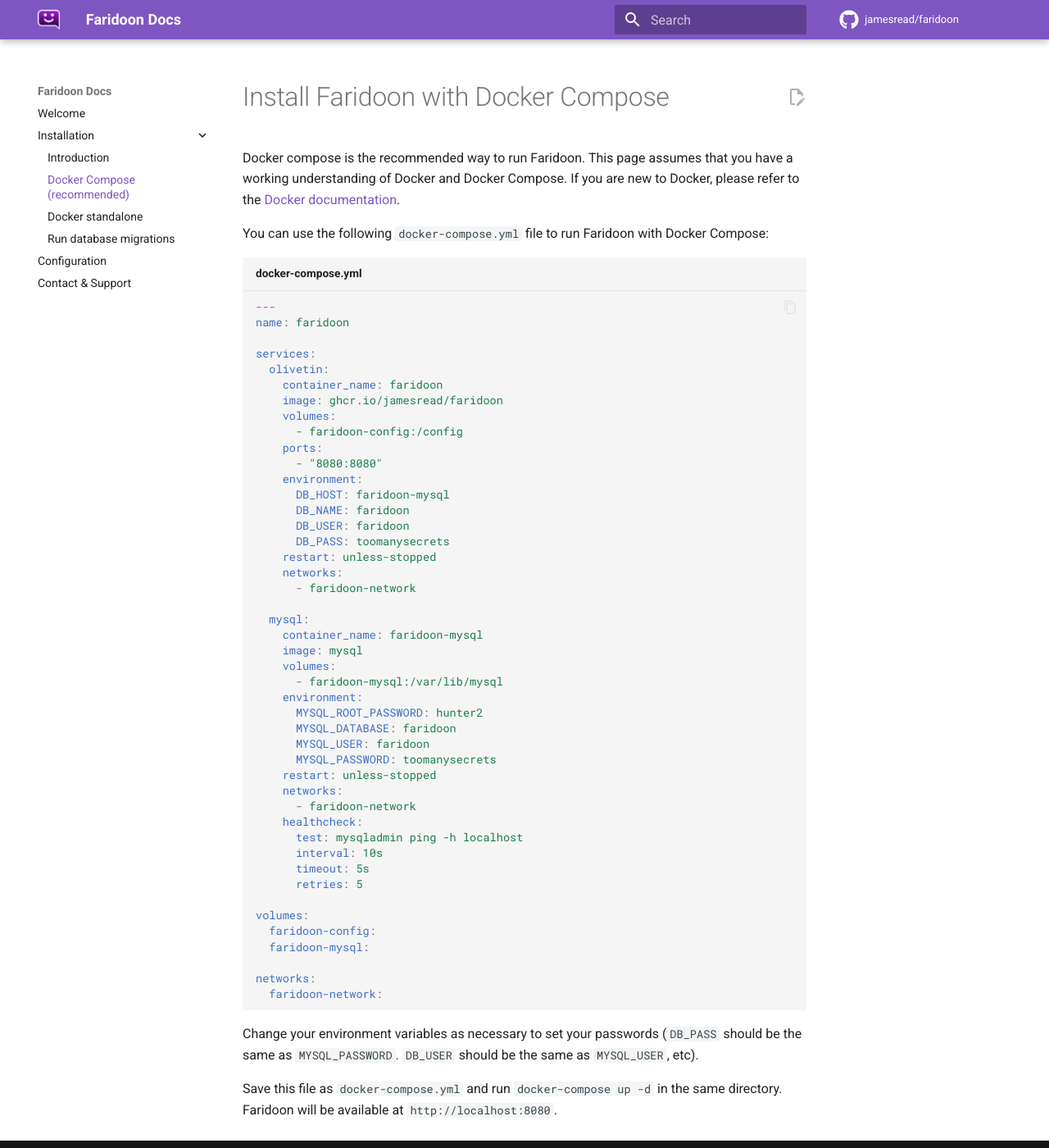
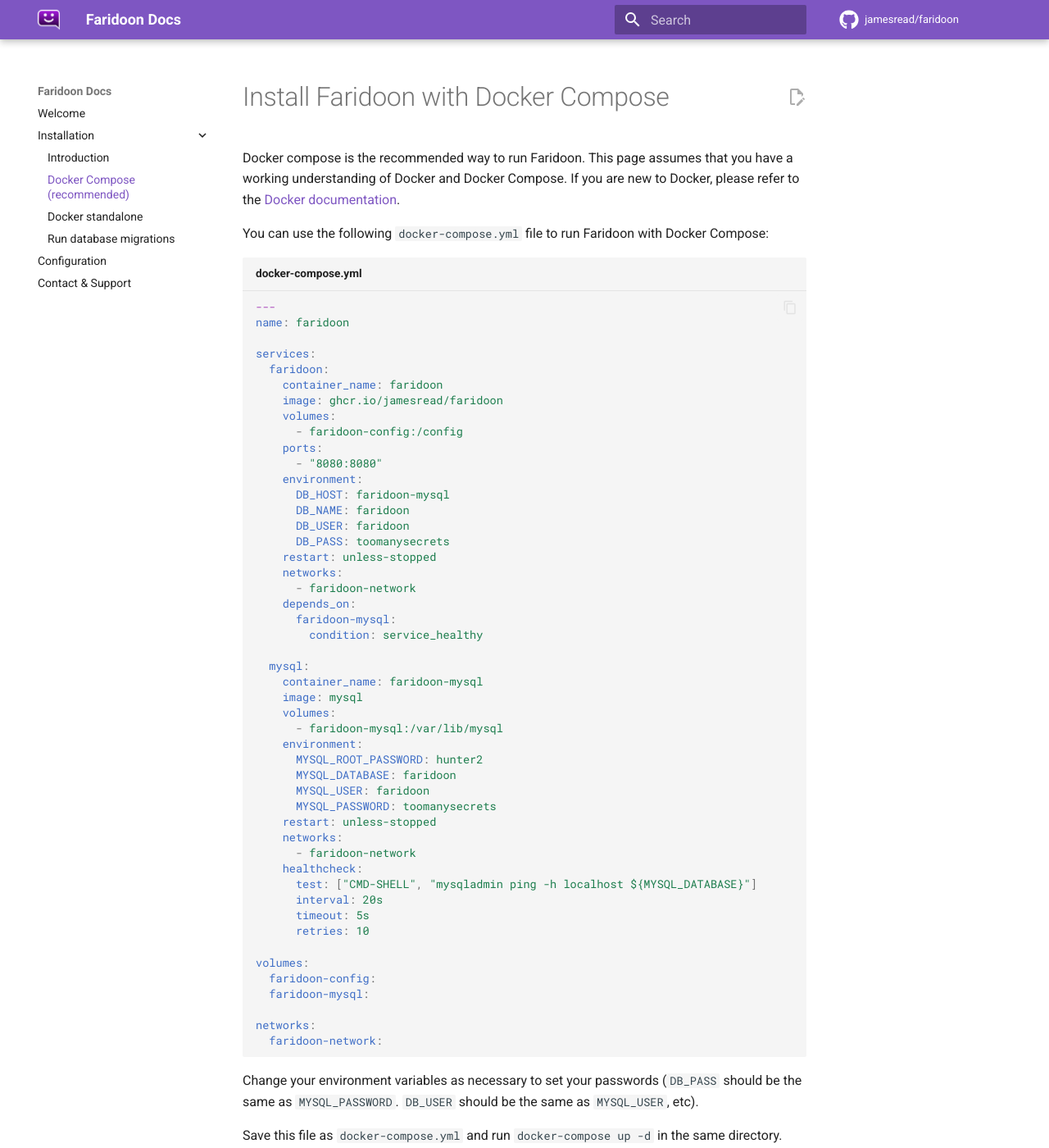
Before and after one commit to jamesread/faridoon, an MkDocs documentation site: the page built from docs/installation/docker-compose.md, in a window 1280 px wide and 1400 px high. Shown: the whole window at 82% size. Built offline with MkDocs 1.6.1 and Material for MkDocs 9.7.7, drawn with Linux system fonts in a browser that asks for light colours; comment, search, counter and statistics services are not loaded.

Commit message:
improve healthcheck

```diff
--- a/docs/installation/docker-compose.yml
+++ b/docs/installation/docker-compose.yml
@@ -2,7 +2,7 @@
 name: faridoon
 
 services:
-  olivetin:
+  faridoon:
     container_name: faridoon
     image: ghcr.io/jamesread/faridoon
     volumes:
@@ -17,6 +17,9 @@
     restart: unless-stopped
     networks:
       - faridoon-network
+    depends_on:
+      faridoon-mysql:
+        condition: service_healthy
 
   mysql:
     container_name: faridoon-mysql
@@ -32,10 +35,10 @@
     networks:
       - faridoon-network
     healthcheck:
-      test: mysqladmin ping -h localhost
-      interval: 10s
+      test: ["CMD-SHELL", "mysqladmin ping -h localhost ${MYSQL_DATABASE}"]
+      interval: 20s
       timeout: 5s
-      retries: 5
+      retries: 10
 
 volumes:
   faridoon-config:
```
